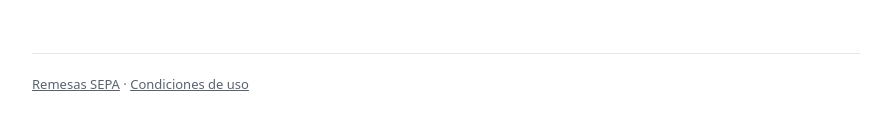
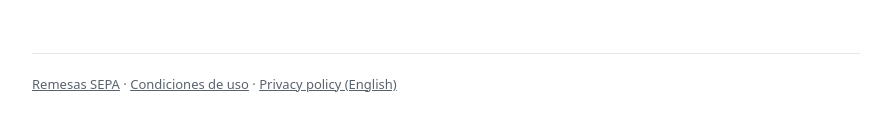
Before and after one commit to Kstr0o/kstr0o.github.io, a plain HTML site: page remesas-sepa/privacidad.html in a window 1280 px wide. Shown: the part 4061-4192 px from the top of the page, without its empty margins (194-1077 px from the left). Drawn offline with Linux system fonts and the light colour scheme.

Commit message:
Remesas SEPA: enlace a la política en inglés en el pie
Co-Authored-By: Claude Opus 5.5 <noreply@anthropic.com>
Claude-Session: https://claude.ai/code/session_01NwcSmaf8a8g7nmj12eDvLM

```diff
--- a/remesas-sepa/privacidad.html
+++ b/remesas-sepa/privacidad.html
@@ -94,5 +94,5 @@
 <p>You can request access, correction or deletion of your support data at soporte.remesas.sepa@gmail.com. You can also complain to the Spanish Data Protection Agency (aepd.es).</p>
 </section>
 
-<footer><a href="./">Remesas SEPA</a> · <a href="condiciones.html">Condiciones de uso</a></footer>
+<footer><a href="./">Remesas SEPA</a> · <a href="condiciones.html">Condiciones de uso</a> · <a href="#en">Privacy policy (English)</a></footer>
 </main></body></html>
```
